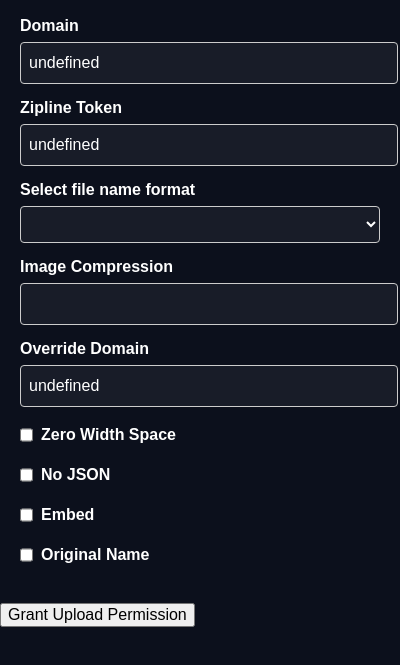
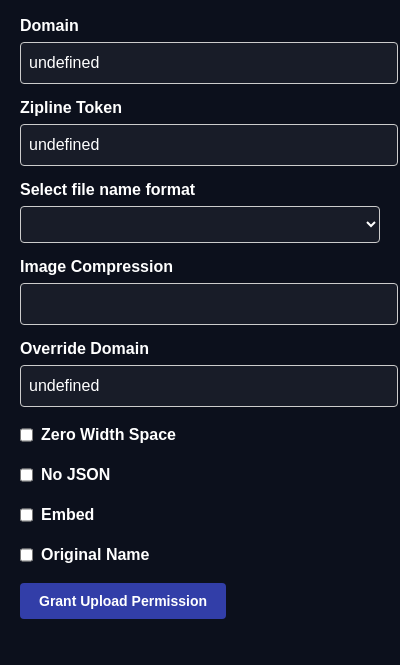
Before and after one commit to Stef-00012/Zipline-Upload-Extension, a browser extension: page popups/settings.html in a window 400 px wide. Shown: the part 77-742 px from the top of the page. Drawn offline with Linux system fonts and the light colour scheme; a web font is replaced by a local one.

Commit message:
styled upload button

```diff
--- a/popups/settings.css
+++ b/popups/settings.css
@@ -69,3 +69,26 @@ input {
 ::-webkit-scrollbar-thumb:hover {
     background: #25325f;
 }
+
+.button{
+    padding: 0px 1.125rem;
+    appearance: none;
+    text-align: left;
+    text-decoration: none;
+    box-sizing: border-box;
+    height: 2.25rem;
+    font-family: Ubuntu, sans-serif;
+    -webkit-tap-highlight-color: transparent;
+    display: inline-block;
+    width: auto;
+    border-radius: 0.25rem;
+    font-weight: 600;
+    position: relative;
+    line-height: 1;
+    font-size: 0.875rem;
+    user-select: none;
+    cursor: pointer;
+    border: 0.0625rem solid transparent;
+    background-color: rgb(50, 62, 168);
+    color: rgb(255, 255, 255);
+}
--- a/popups/settings.html
+++ b/popups/settings.html
@@ -48,9 +48,9 @@
             <input type="checkbox" id="ziplineOriginalName">
             <label for="ziplineOriginalName">Original Name</label>
         </div>
+        <button id="grantUploadPermission" class="button">Grant Upload Permission</button>
     </div>
 
-    <button id="grantUploadPermission">Grant Upload Permission</button>
 
     <script src="settings.js" type="module"></script>
   </body>
```
